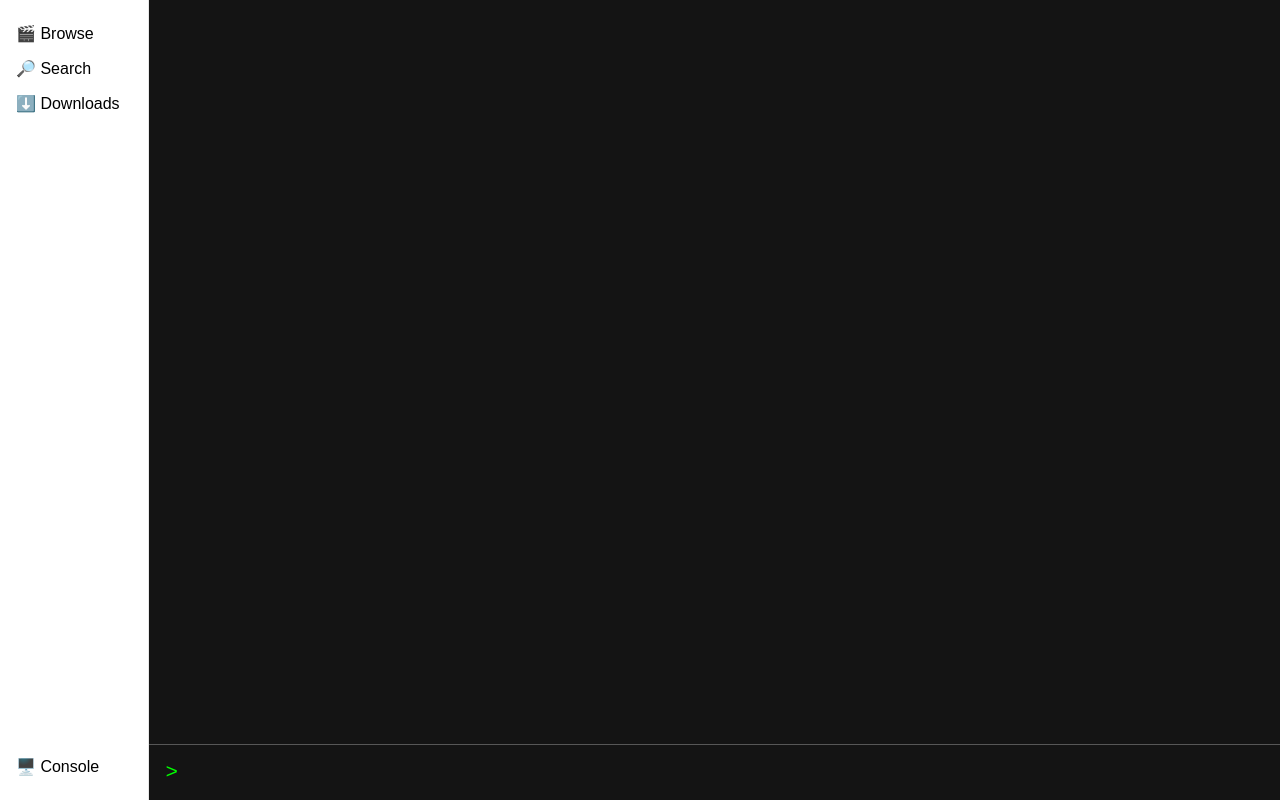
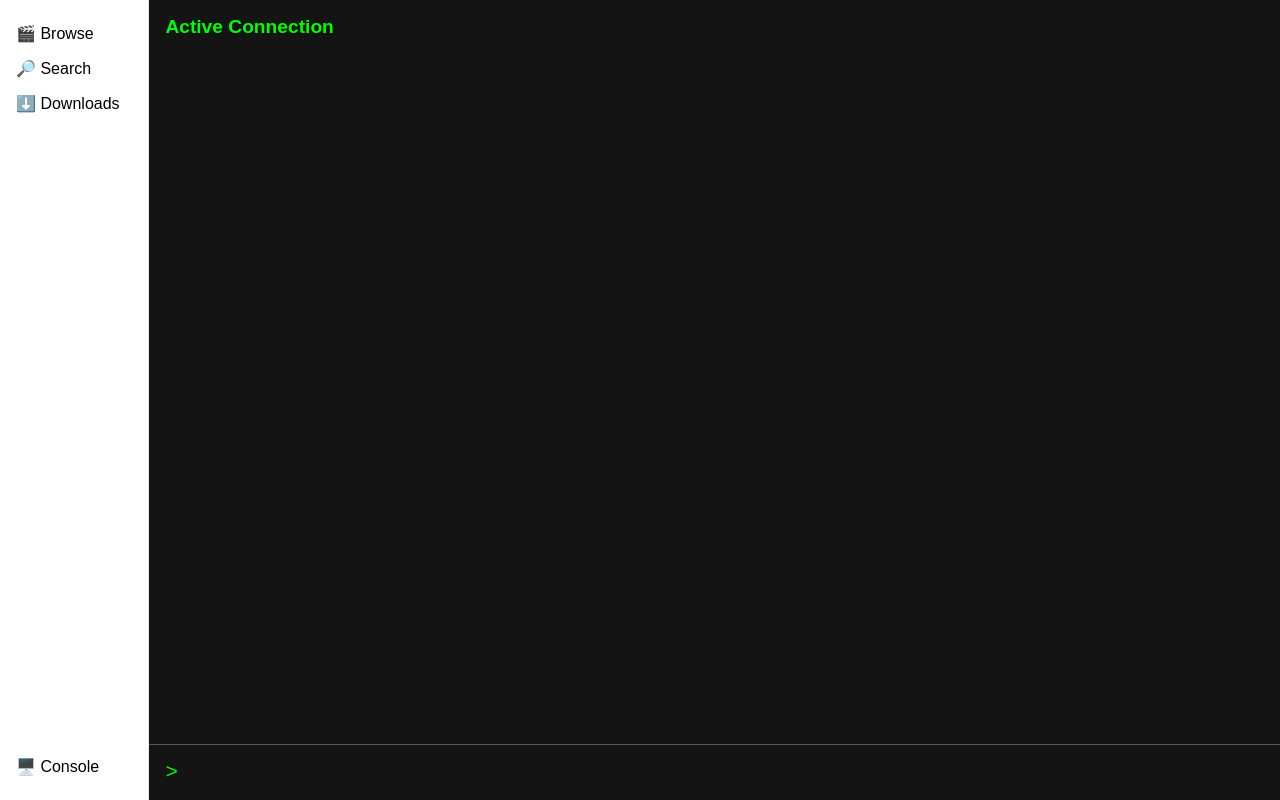
Before and after one commit to LucaTozzini/BetflixV2, a React (Vite) app in the folder frontend/web/: page /console in a window 1280 px wide. Built offline with nearby package versions, Linux system fonts and the light colour scheme; no server answers.

Commit message:
Update console.jsx

```diff
--- a/frontend/web/src/screens/console.jsx
+++ b/frontend/web/src/screens/console.jsx
@@ -1,9 +1,10 @@
-import { useEffect } from "react";
+import { useEffect, useState } from "react";
 import styles from "../styles/console.module.css";
 import useSocket from "../hooks/useSocket";
 
 export default function Console() {
   const socket = useSocket("");
+  const [connections, setConnections] = useState(null);
 
   async function handleMessage(msg) {
     const data = await JSON.parse(msg);
@@ -12,6 +13,7 @@ export default function Console() {
       document.getElementById("lines").scrollTop =
         document.getElementById("lines").scrollHeight;
     }
+    setConnections(data.connections);
   }
 
   useEffect(() => {
@@ -42,7 +44,14 @@ export default function Console() {
 
   return (
     <div className={styles.container} id="outlet">
-      <div id="lines"></div>
+      <div className={styles.topSection}>
+        <div className={styles.infoContainer}>
+          <h4>
+            {connections} Active Connection{connections > 1 ? "s" : ""}
+          </h4>
+        </div>
+        <div id="lines"></div>
+      </div>
       <div>
         <p>{">"}</p>
         <input id="text-input" type="text" onKeyDown={onKeyPress} />
```
